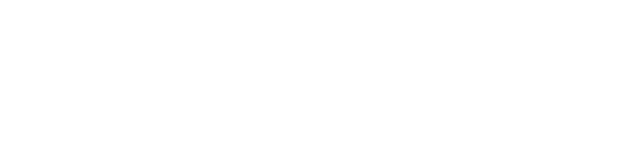
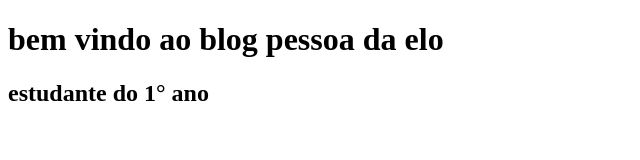
Before and after one commit to alveseloize-ctrl/blog-pessoal---elo, a plain HTML site: page index.html in a window 1280 px wide. Shown: the whole page, without its empty margins (0-640 px from the left). Drawn offline with Linux system fonts and the light colour scheme.

Commit message:
criamos o cabecario

```diff
--- a/index.html
+++ b/index.html
@@ -7,6 +7,9 @@
     <link rel="stylesheet" href="style.css">
 </head>
 <body>
-
+    <header>
+        <h1> bem vindo ao blog pessoa da elo</h1>
+        <h2> estudante do 1° ano</h2>
+        <header>
 </body>
 </html>
```
